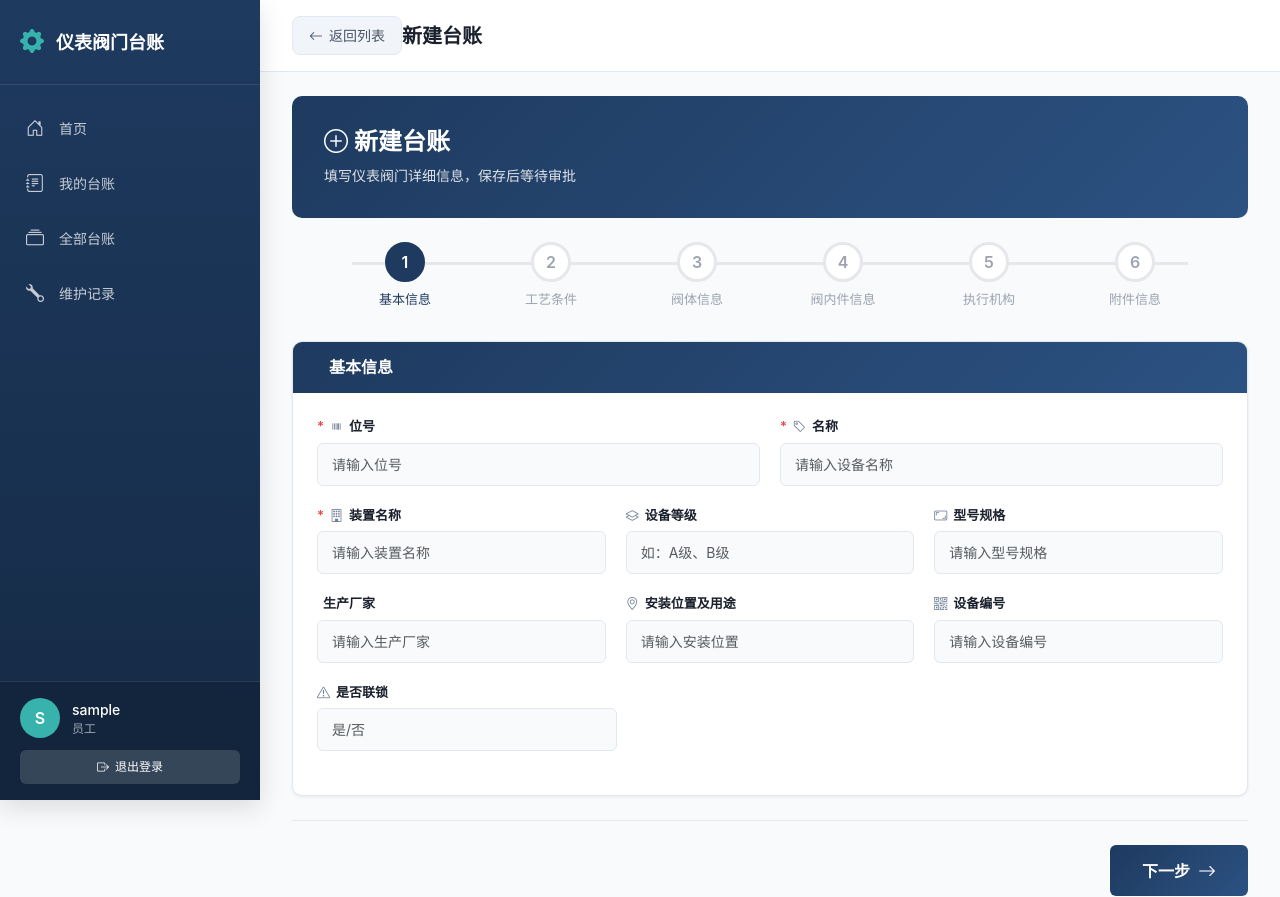
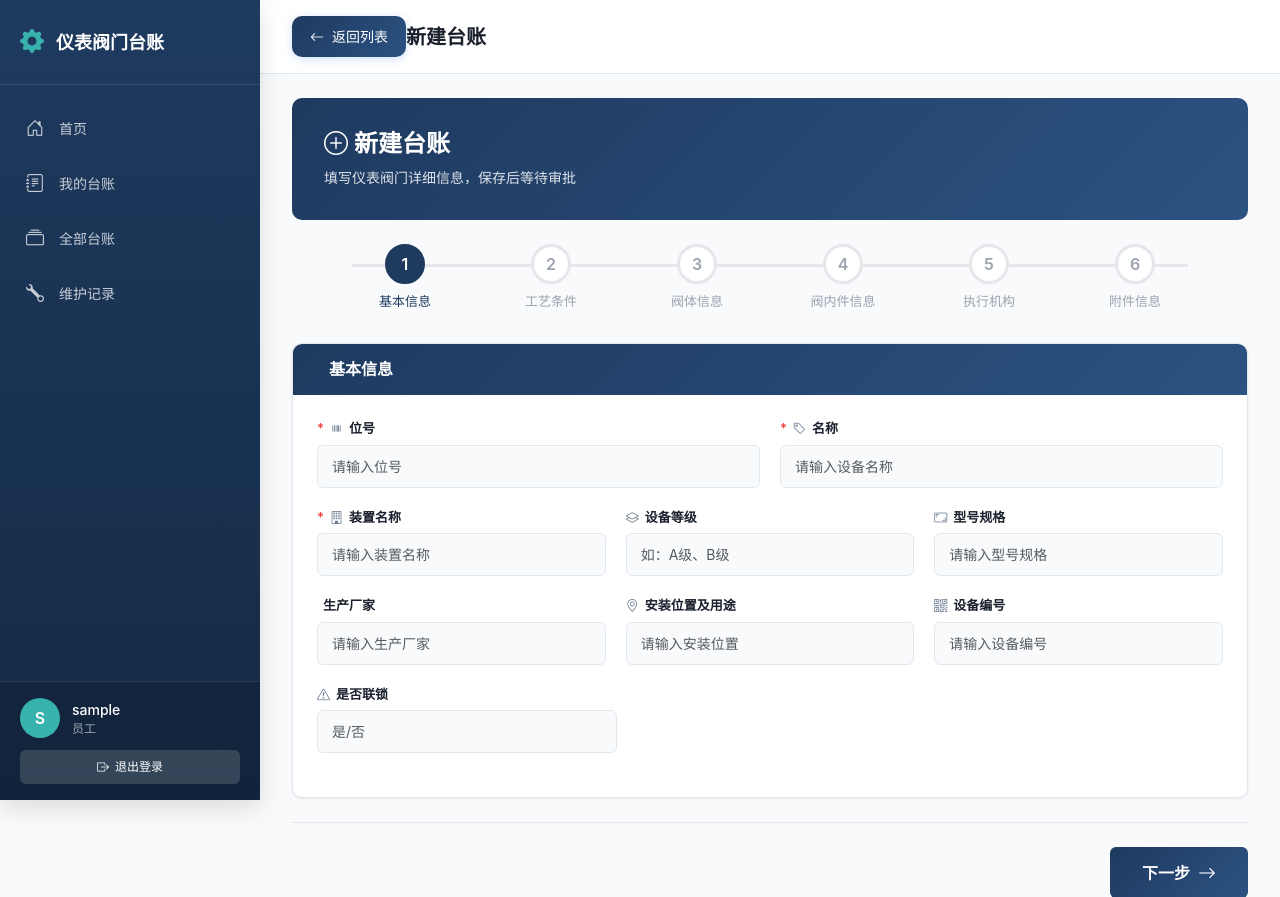
Before and after one commit to index-object/InstrumentValveLedgerSystem, a Flask app: page /valve/new in a window 1280 px wide. Shown: the top 897 px of the page. Run offline with Flask 3, Linux system fonts and the light colour scheme; the visitor is signed in with stand-in values (Sample User, id 1).

Commit message:
style: 美化返回按钮样式，使用渐变背景和阴影效果

```diff
--- a/static/css/base.css
+++ b/static/css/base.css
@@ -398,22 +398,26 @@ body {
 
 /* 返回按钮 */
 .btn-back-header {
-    background: #f1f5f9;
-    border: 1px solid #e2e8f0;
-    color: #475569;
-    padding: 8px 16px;
-    border-radius: 8px;
+    background: linear-gradient(135deg, var(--primary-color) 0%, var(--primary-light) 100%);
+    border: none;
+    color: white;
+    padding: 10px 18px;
+    border-radius: 10px;
     font-size: 14px;
+    font-weight: 500;
     display: inline-flex;
     align-items: center;
-    gap: 6px;
+    gap: 8px;
     text-decoration: none;
-    transition: all 0.2s;
+    transition: all 0.25s ease;
+    box-shadow: 0 2px 8px rgba(59, 130, 246, 0.25);
 }
 
 .btn-back-header:hover {
-    background: #e2e8f0;
-    color: #334155;
+    transform: translateY(-2px);
+    box-shadow: 0 4px 12px rgba(59, 130, 246, 0.35);
+    color: white;
+    background: linear-gradient(135deg, var(--primary-dark) 0%, var(--primary-color) 100%);
 }
 
 /* 工具栏容器 */
```
